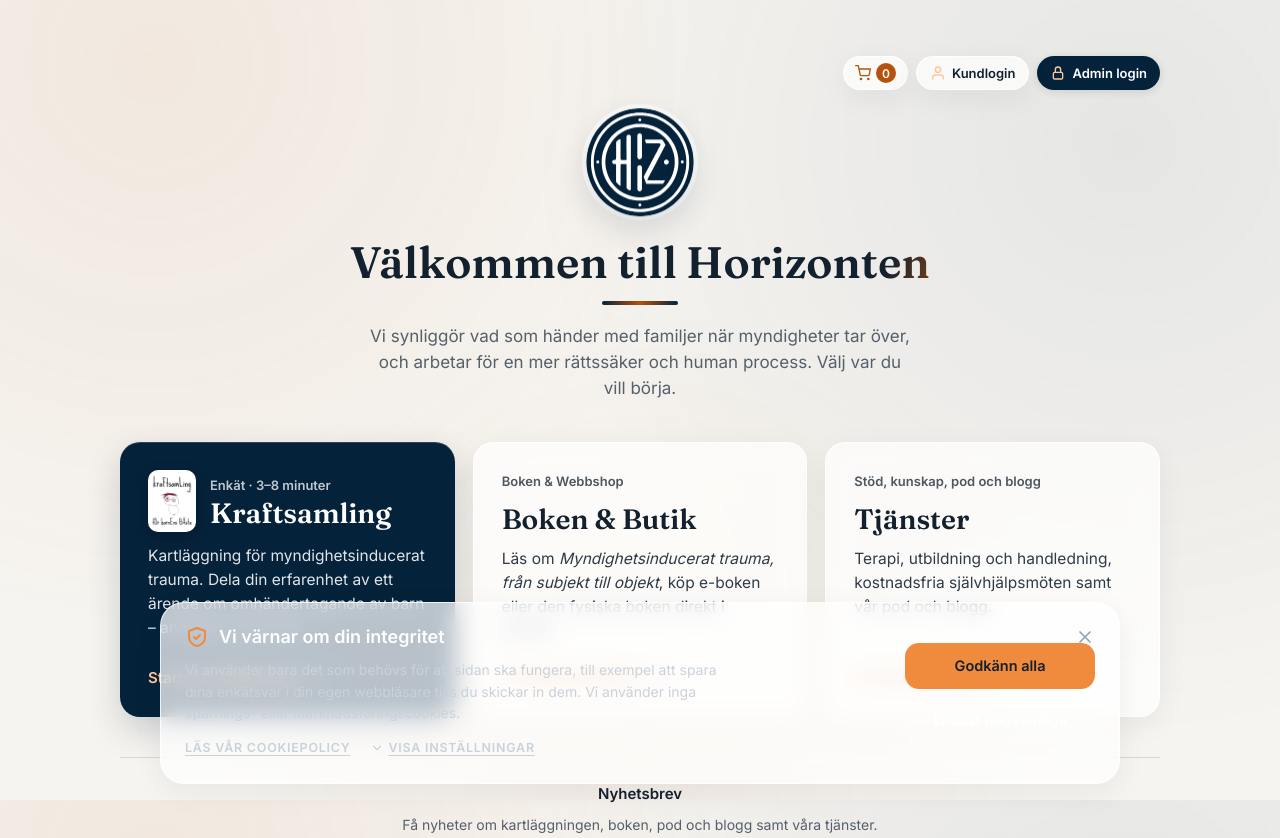
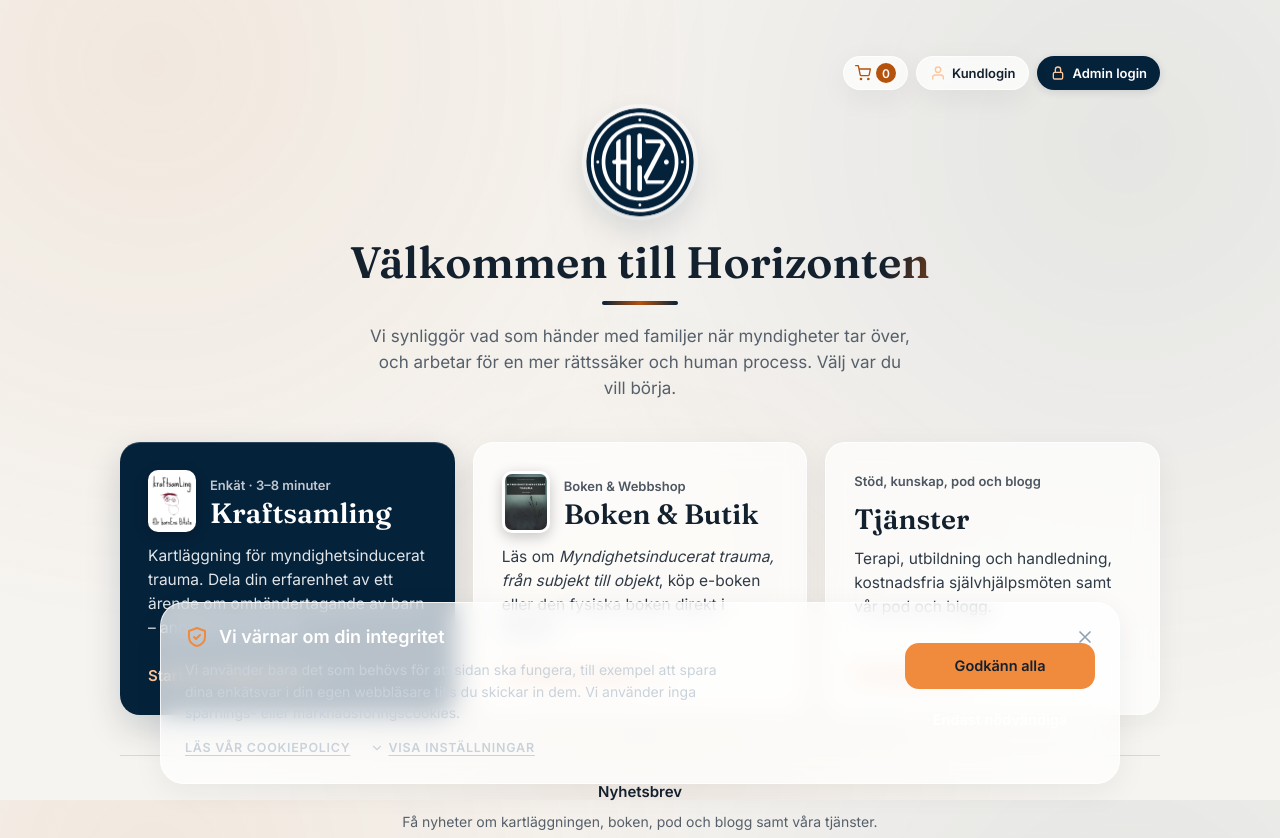
Before and after one commit to KlattertradetAB/hZN-Myndighets-inducerat-trauma.se, a plain HTML site: page index.html in a window 1280 px wide. Shown: the top 838 px of the page. Drawn offline with Linux system fonts and the light colour scheme; no server answers.

Commit message:
Lägg till bokens framsida som ikon på Boken & Butik-kortet

```diff
--- a/index.html
+++ b/index.html
@@ -629,8 +629,13 @@ body{background-color:var(--bg);background-image:radial-gradient(circle at 12% 8
       <span class="go">Starta kartläggningen <svg viewBox="0 0 24 24" fill="none" stroke="currentColor" stroke-width="2" stroke-linecap="round" aria-hidden="true"><path d="M5 12h14M13 6l6 6-6 6"/></svg></span>
     </a>
     <a class="choice secondary" href="#boken">
-      <span class="tag">Boken &amp; Webbshop</span>
-      <h2>Boken &amp; Butik</h2>
+      <div class="choice-head">
+        <img class="choice-thumb" src="bok-ikon.jpg" alt="Myndighetsinducerat trauma – bokomslag" width="48" height="62">
+        <div>
+          <span class="tag">Boken &amp; Webbshop</span>
+          <h2>Boken &amp; Butik</h2>
+        </div>
+      </div>
       <p>Läs om <em>Myndighetsinducerat trauma, från subjekt till objekt</em>, köp e-boken eller den fysiska boken direkt i kassan.</p>
       <span class="go">Till boken &amp; kassan <span class="cart-badge" id="cart-count-badge" hidden>0</span> <svg viewBox="0 0 24 24" fill="none" stroke="currentColor" stroke-width="2" stroke-linecap="round" aria-hidden="true"><path d="M5 12h14M13 6l6 6-6 6"/></svg></span>
     </a>
```
Also changed, not shown: bok-ikon.jpg (added).
